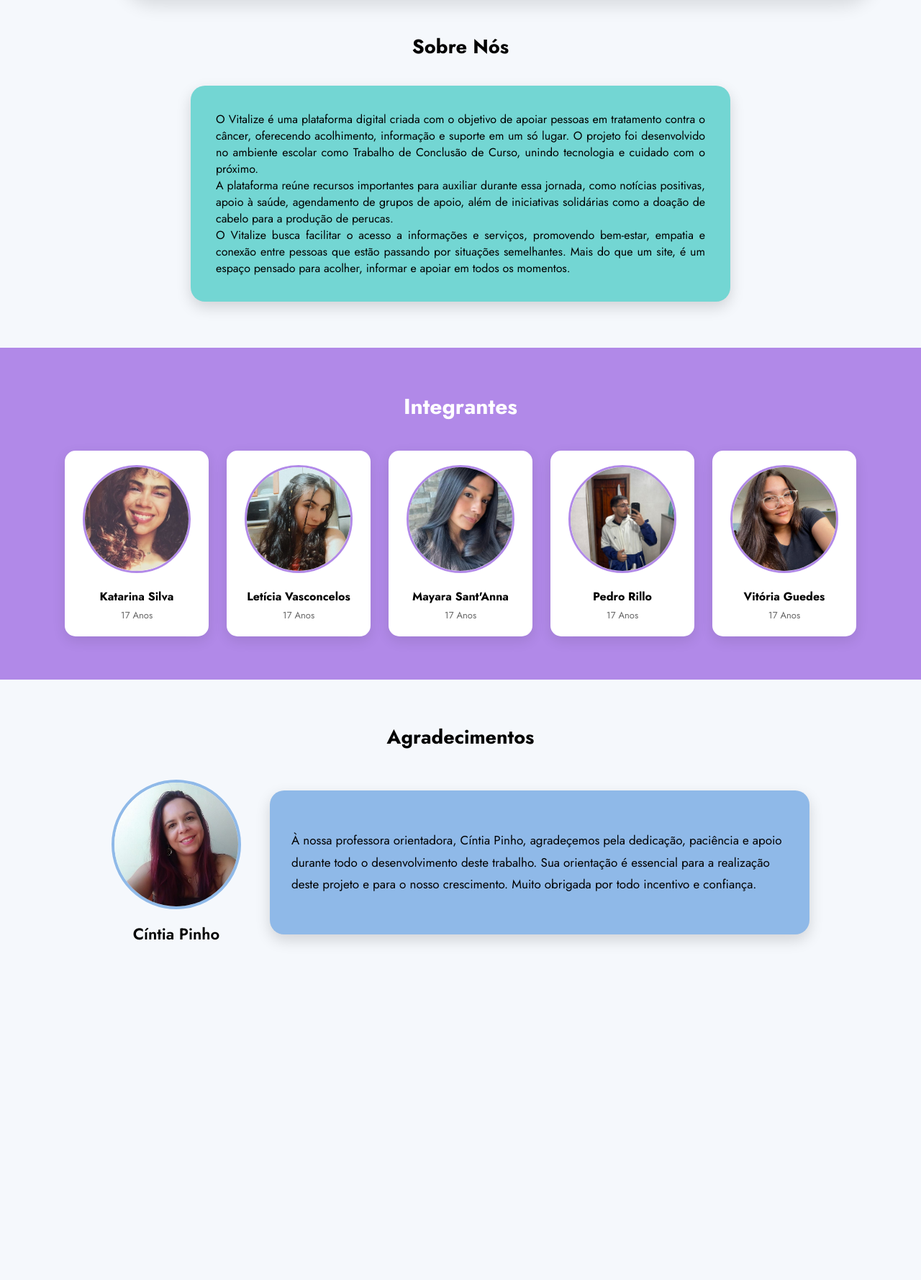
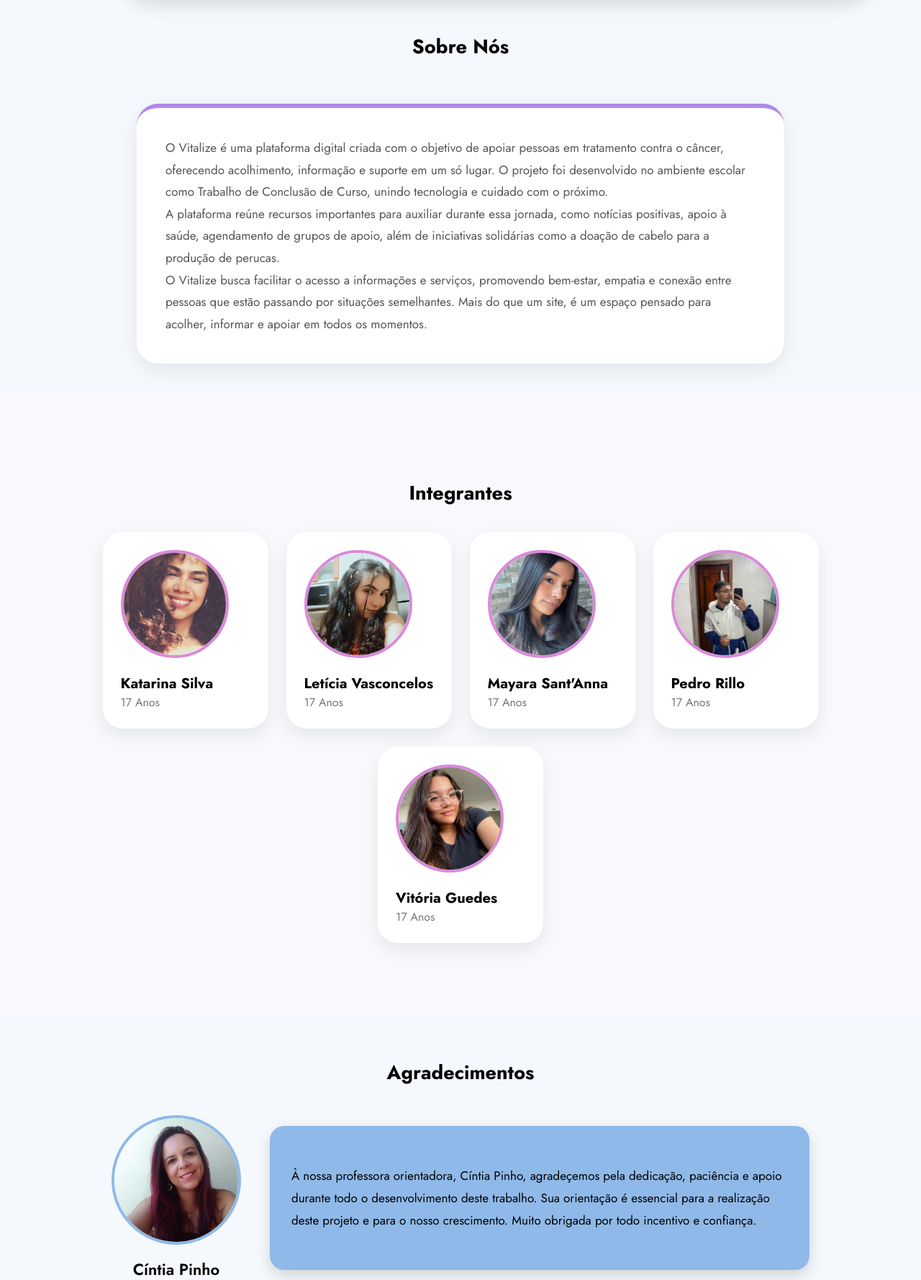
Before and after one commit to mayarasantanna2/vitalize, a PHP site: page /sobre.html in a window 1280 px wide. Shown: the part 115-1893 px from the top of the page at 72% size. Before the commit the page ends 1425 px from the top, so only its background shows below. Run offline with PHP 8.4, Linux system fonts and the light colour scheme.

Commit message:
ajustes sobre

```diff
--- a/css/style.css
+++ b/css/style.css
@@ -258,22 +258,29 @@ a:link {
     color: #9A7AE8;
 }
 
+
+
+
 .sobre-card {
+    max-width: 900px;
 
-    background: #73d6d3;
-    color: black;
-    max-width: 750px;
-    min-height: 200px;
-    padding: 35px;
-    border-radius: 20px;
+    margin: 40px auto;
 
-    margin: 0 auto;
-    text-align: justify;
+    padding: 40px;
 
-    justify-content: center;
-    align-items: center;
+    background: white;
 
-    box-shadow: 0 8px 20px rgba(0, 0, 0, 0.15);
+    border-radius: 30px;
+
+    box-shadow: 0 10px 30px rgba(0, 0, 0, .08);
+
+    border-top: 6px solid #B189E8;
+
+    line-height: 1.8;
+
+    color: #555;
+
+    font-size: 17px;
 }
 
 
@@ -285,16 +292,17 @@ a:link {
 }
 
 .integrantesec {
-    padding: 60px 20px;
-    text-align: center;
-    background: #B189E8;
-    margin-top: 5%;
+    padding: 100px 20px;
+
+    background: #f8f9fc;
 }
 
 .titulo-integrantes {
-    font-size: 30px;
-    margin-bottom: 40px;
-    color: #ffffff;
+    font-size: 42px;
+
+    color: #2f2f2f;
+
+    margin-bottom: 60px;
 }
 
 .integrantes-container {
@@ -305,35 +313,42 @@ a:link {
 }
 
 .card-integrante {
+    width: 230px;
+
     background: white;
-    width: 200px;
-    padding: 20px;
-    border-radius: 15px;
-    box-shadow: 0 6px 18px rgba(0, 0, 0, 0.1);
-    transition: 0.3s;
+
+    border-radius: 28px;
+
+    padding: 25px;
+
+    box-shadow: 0 10px 25px rgba(0, 0, 0, .08);
+
+    transition: .3s;
 }
 
 .card-integrante:hover {
-    transform: translateY(-8px);
+    transform: translateY(-10px);
 }
 
 .card-integrante img {
     width: 150px;
     height: 150px;
+
+    border-radius: 50%;
+
     object-fit: cover;
-    border-radius: 50%;
-    margin-bottom: 10px;
-    border: 3px solid #B189E8;
+
+    border: 4px solid #D98AD9;
 }
 
 .card-integrante h3 {
-    font-size: 16px;
-    margin: 5px 0;
+    margin-top: 15px;
+
+    font-size: 20px;
 }
 
 .card-integrante p {
-    font-size: 13px;
-    color: #666;
+    color: #777;
 }
 
 .prof-container {
--- a/sobre.html
+++ b/sobre.html
@@ -58,7 +58,7 @@
     </section>
 
     <section class="integrantesec">
-        <h1 class="titulo-integrantes">Integrantes</h1>
+        <h1 class="h1titulo">Integrantes</h1>
 
         <div class="integrantes-container">
 
```
